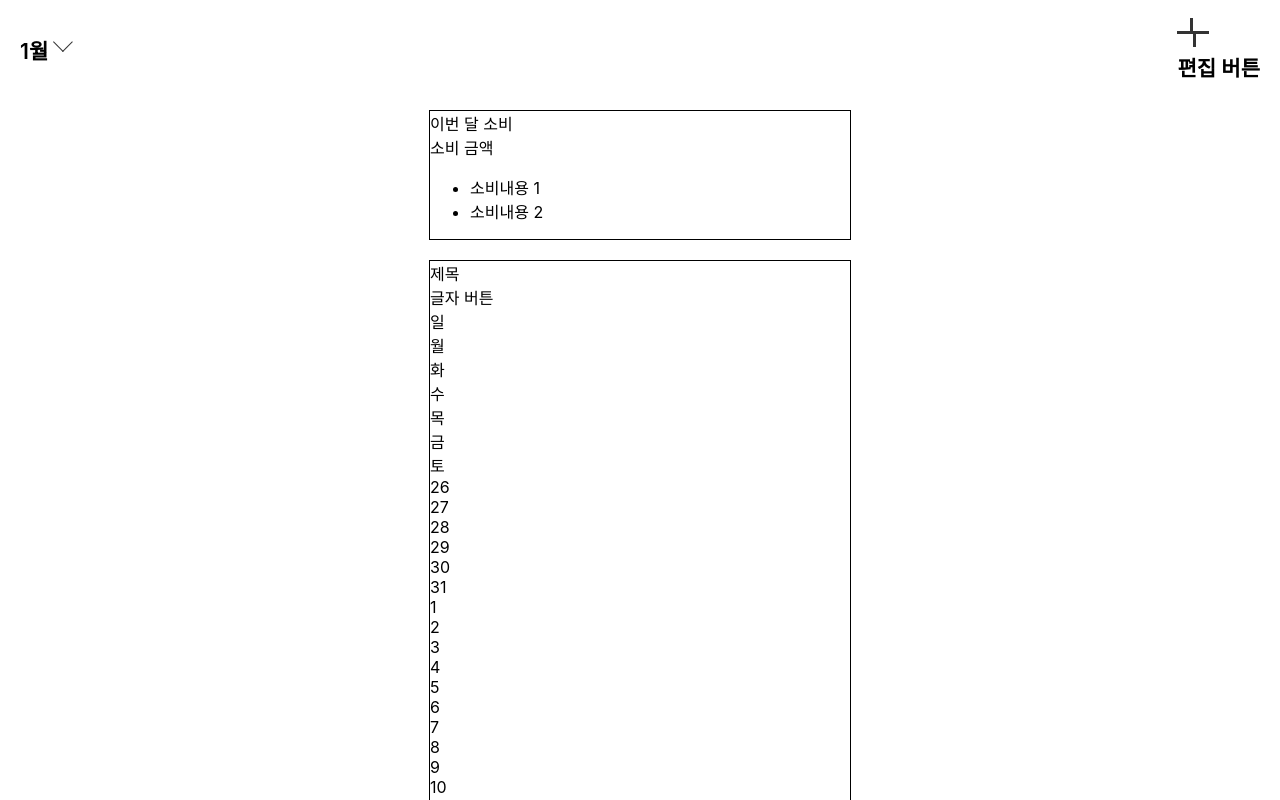
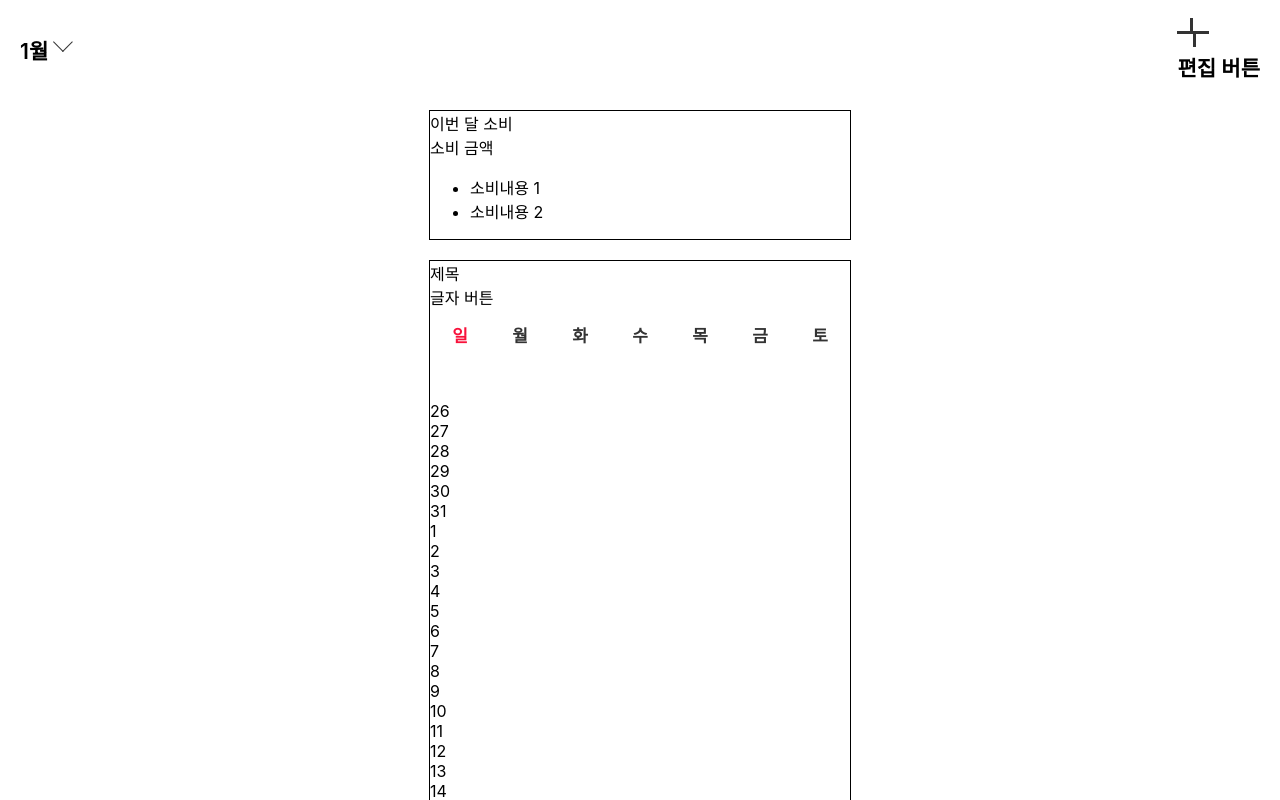
Before and after one commit to ybw903/Financial-ledger, a React (Create React App) app in the folder client/: page / in a window 1280 px wide. Shown: the top 800 px of the page. Built offline with nearby package versions, Linux system fonts and the light colour scheme.

Commit message:
style: calendar header

```diff
--- a/client/src/components/Calendar/index.style.ts
+++ b/client/src/components/Calendar/index.style.ts
@@ -1 +1,25 @@
-import styled from 'styled-components';
+import styled from 'styled-components'
+
+interface IDayIndicator {
+  isHoliday: boolean
+}
+
+export const CalendarHeader = styled.div`
+  display: grid;
+  grid-template-columns: repeat(7, 1fr);
+  grid-row-gap: 7px;
+  width: 100%;
+  height: 55px;
+  margin-bottom: 37px;
+`
+export const DayIndicator = styled.div<IDayIndicator>`
+  display: flex;
+  justify-content: center;
+  align-items: center;
+
+  font-weight: 600;
+  font-size: 17px;
+  line-height: 21px;
+  text-align: center;
+  color: ${(props) => (props.isHoliday ? '#f8123b' : '#333333')};
+`
--- a/client/src/components/Calendar/index.tsx
+++ b/client/src/components/Calendar/index.tsx
@@ -1,4 +1,5 @@
 import * as React from 'react'
+import { CalendarHeader, DayIndicator } from './index.style'
 interface ICalendar {
   date: Date
 }
@@ -9,7 +10,11 @@ const Calendar: React.FC<ICalendar> = (props) => {
 
   const drawCalendarHeader = () => {
     return dayStr.map((day, i) => {
-      return <div key={i}>{day}</div>
+      return (
+        <DayIndicator key={i} isHoliday={i == 0}>
+          {day}
+        </DayIndicator>
+      )
     })
   }
 
@@ -61,7 +66,7 @@ const Calendar: React.FC<ICalendar> = (props) => {
 
   return (
     <div>
-      {drawCalendarHeader()}
+      <CalendarHeader>{drawCalendarHeader()}</CalendarHeader>
       {drawCalendarBody()}
     </div>
   )
```
Also changed, not shown: client/src/data/data.json (added, +28 -0 lines).
